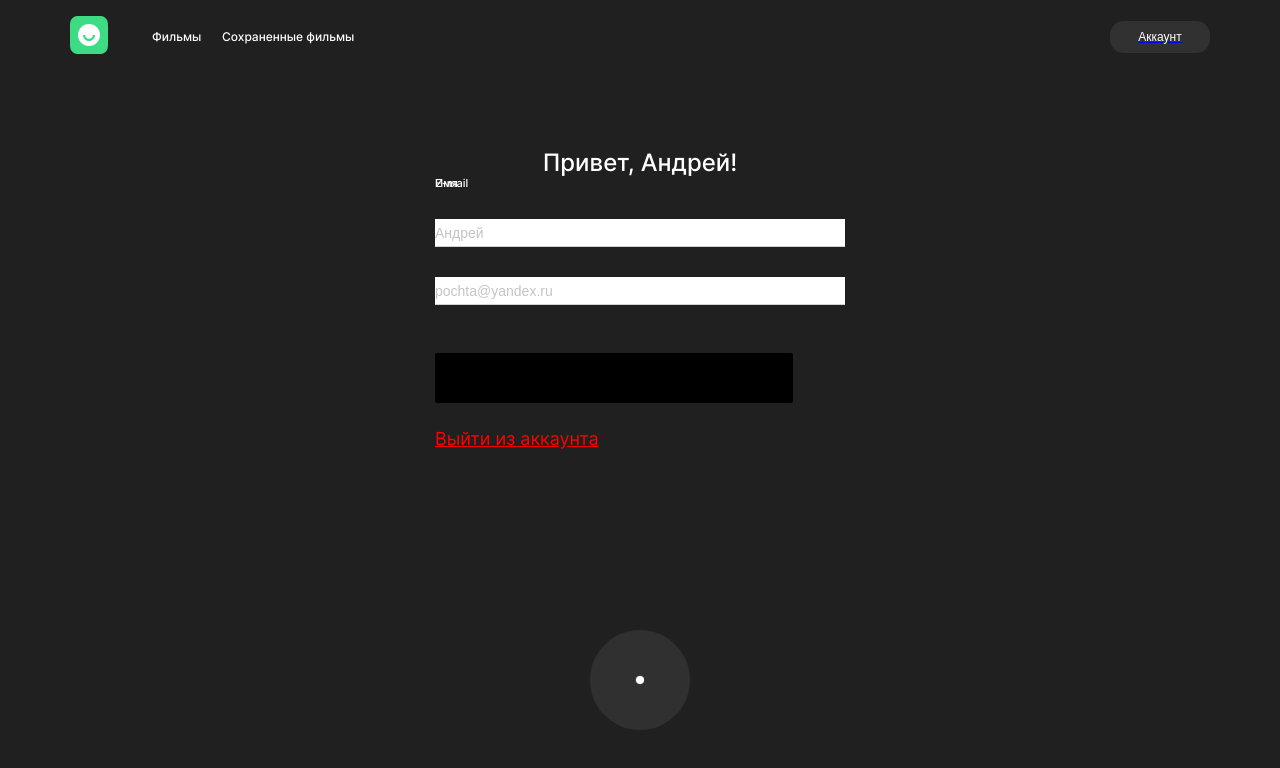
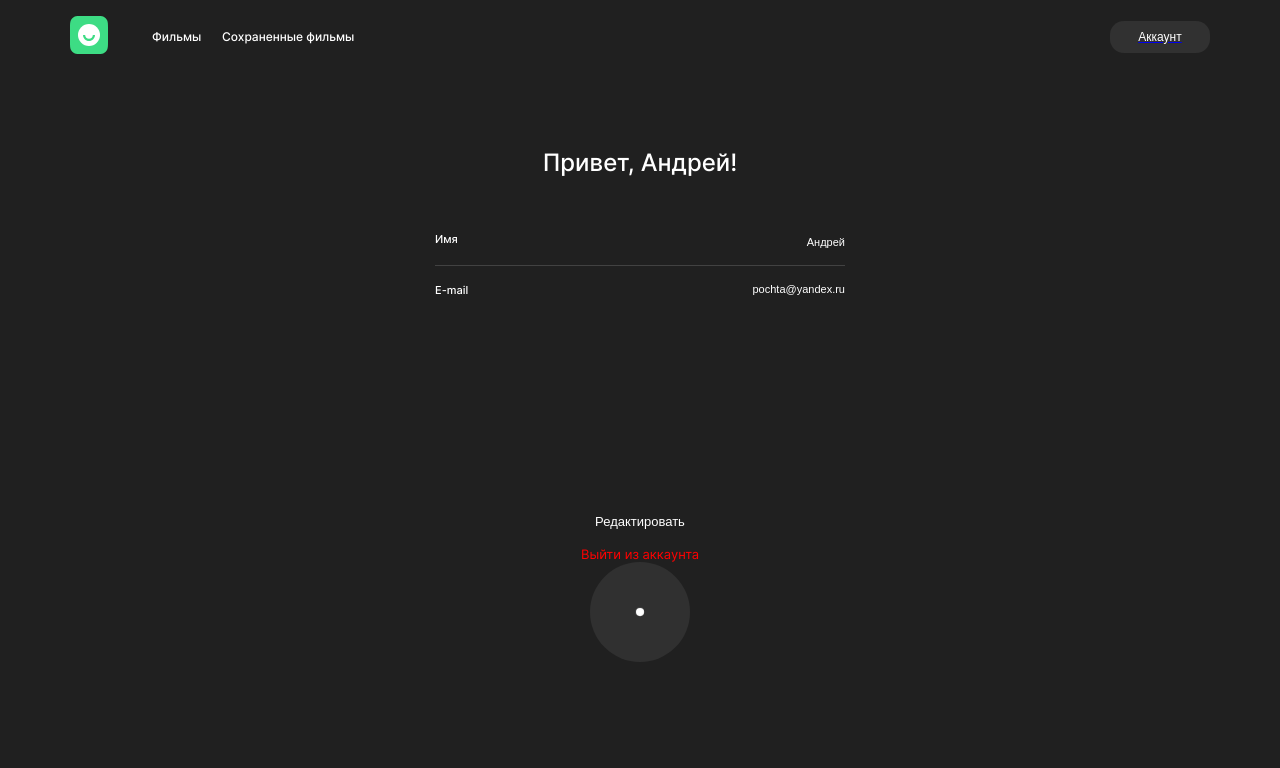
Before and after one commit to Andrey-Maystrenko/movies-explorer-frontend, a React (Create React App) app: page /profile in a window 1280 px wide. Shown: the top 768 px of the page. Built offline with nearby package versions, Linux system fonts and the light colour scheme.

Commit message:
diploma frontend Profile completed except Header overflow

```diff
--- a/src/components/App/App.js
+++ b/src/components/App/App.js
@@ -62,10 +62,10 @@ function App() {
           <Register />
         </Route>
         <Route path={["/movies", "/saved-movies"]}>
-        <Footer />
+          <Footer />
         </Route>
         <Route exact path="/">
-        <Footer />
+          <Footer />
         </Route>
       </Switch>
       {/* <Switch>
--- a/src/components/Header/Header.css
+++ b/src/components/Header/Header.css
@@ -1,16 +1,18 @@
 .header {
-    width      : 1280px;
-    height     : 74px;
-    display    : flex;
-    align-items: center;
-    margin     : 0 auto;
+    width          : 1280px;
+    height         : 74px;
+    display        : flex;
+    align-items    : center;
+    margin         : 0 auto;
+    justify-content: space-between;
 }
 
 .header__logo {
-    width      : 38px;
-    height     : 38px;
-    margin-left: 70px;
-    cursor     : default;
+    width          : 38px;
+    height         : 38px;
+    margin-left    : 70px;
+    /* padding-left: 70px; */
+    cursor         : default;
 }
 
 .header__link {
@@ -52,7 +54,7 @@
 }
 
 .header__link_saved-movies {
-    width       : 170px;
+    /* width       : 170px; */
     height      : 16px;
     margin-right: auto;
 }
@@ -64,6 +66,7 @@
     border-radius: 14px;
     cursor       : pointer;
     margin       : 0 70px 0 0;
+    padding-right: 70px;
     border       : none;
     padding      : 0;
 }
@@ -81,16 +84,18 @@
 }
 
 .sandwich {
-    display            : none;
-    width              : 44px;
-    height             : 44px;
-    margin             : 0 30px 0 auto;
-    background-image   : url(../../images/sandwich.svg);
-    padding            : 0;
-    border             : none;
-    background-position: center;
-    background-color   : transparent;
-    cursor             : pointer;
+    display               : none;
+    width                 : 44px;
+    height                : 44px;
+    margin                : 0 30px 0 auto;
+    /* margin             : 0 0 0 auto;
+    padding-right         : 30px; */
+    background-image      : url(../../images/sandwich.svg);
+    padding               : 0;
+    border                : none;
+    background-position   : center;
+    background-color      : transparent;
+    cursor                : pointer;
 }
 
 @media screen and (max-width: 1279px) {
@@ -99,7 +104,8 @@
     }
 
     .header__logo {
-        margin-left: 30px;
+        margin-left    : 30px;
+        /* padding-left: 30px; */
     }
 
     .header__login {
@@ -129,7 +135,8 @@
     }
 
     .header__logo {
-        margin-left: 14px;
+        margin-left    : 14px;
+        /* padding-left: 14px; */
     }
 
     .header__login {
@@ -158,6 +165,8 @@
     }
 
     .sandwich {
-        margin: 0 14px 0 auto;
+        margin       : 0 14px 0 auto;
+        /* margin    : 0 0 0 auto;
+        padding-right: 14px; */
     }
 }
--- a/src/components/Profile/Profile.css
+++ b/src/components/Profile/Profile.css
@@ -1,11 +1,11 @@
 .profile__window {
-    position           : relative;
-    background         : none;
-    width              : 410px;
-    height             : 482px;
-    /* min-height      : 330px; */
-    margin             : 0 auto;
-    padding            : 74px 0 0;
+    position              : relative;
+    background            : none;
+    width                 : 410px;
+    /* height             : 482px; */
+    /* min-height         : 330px; */
+    margin                : 0 auto;
+    padding               : 74px 0 0;
 }
 
 .profile__content {
@@ -24,7 +24,11 @@
 }
 
 .form {
-    position: relative;
+    position       : relative;
+    display        : flex;
+    flex-direction : column;
+    justify-content: flex-start;
+    align-items    : center;
 }
 
 .profile__userdata {
@@ -36,44 +40,43 @@
 
 .profile__username-position {
     position: absolute;
-    top     : 0;
+    top     : 56px;
     left    : 0;
 }
 
 .form__input {
     width        : 100%;
-    height       : 27px;
-    font-style   : normal;
-    font-weight  : normal;
-    font-size    : 14px;
-    line-height  : 17px;
+    height       : 46px;
     color        : #FFFFff;
     border       : none;
-    border-bottom: 1px solid #d2d2d2;
+    border-bottom: 1px solid #424242;
     margin       : 42px 0 0;
-    padding: 0;
+    padding      : 0;
+    text-align   : right;
+    background   : none;
 }
 
 .form__input:nth-of-type(2) {
-    margin: 30px 0 0;
+    border: 0;
+    margin: 0;
 }
 
 .form__input::placeholder {
-    color: #C4C4C4;
+    color: #FFFFff;
 }
 
 .profile__useremail-position {
     position: absolute;
-    top     : 0;
+    top     : 107px;
     left    : 0;
 }
 
 .profile__save-button {
-    width        : 358px;
-    height       : 50px;
+    width        : 410px;
+    height       : 16px;
     border-radius: 2px;
-    margin       : 48px 0 25px;
-    background   : #000000;
+    margin       : 202px 0 0px;
+    background   : none;
     cursor       : pointer;
     text-align   : center;
     padding      : 0;
@@ -81,11 +84,13 @@
 }
 
 .profile__save-button-text {
+    font-style : normal;
     font-weight: 400;
-    font-size  : 18px;
-    line-height: 22px;
+    font-size  : 13px;
+    line-height: 16px;
+    color      : #FFFFff;
     transition : opacity .3s;
-    margin     : 0;
+    margin     : 16px 0 0;
 }
 
 .profile__save-button-text:hover {
@@ -93,5 +98,29 @@
 }
 
 .profile__save-button-text_red {
-    color: red;
+    color          : red;
+    text-decoration: none;
 }
+
+@media screen and (max-width: 767px) {
+    .profile__window {
+        width: 260px;
+    }
+
+    .form__input {
+        margin: 64px 0 0;
+    }
+
+    .profile__save-button {
+        width : 260px;
+        margin: 379px 0 0;
+    }
+
+    .profile__username-position {
+        top     : 80px;
+    }
+
+    .profile__useremail-position {
+        top     : 129px;
+    }
+}
--- a/src/components/Profile/Profile.js
+++ b/src/components/Profile/Profile.js
@@ -36,7 +36,7 @@ function Profile() {
                             Редактировать
                         </span>
                     </button>
-                    <a className="profile__save-button-text profile__save-button-text_red" href="#/">Выйти из аккаунта</a>
+                    <a className="profile__save-button-text profile__save-button-text_red" href="/#">Выйти из аккаунта</a>
                 </form>
             </section>
         </div>
```
